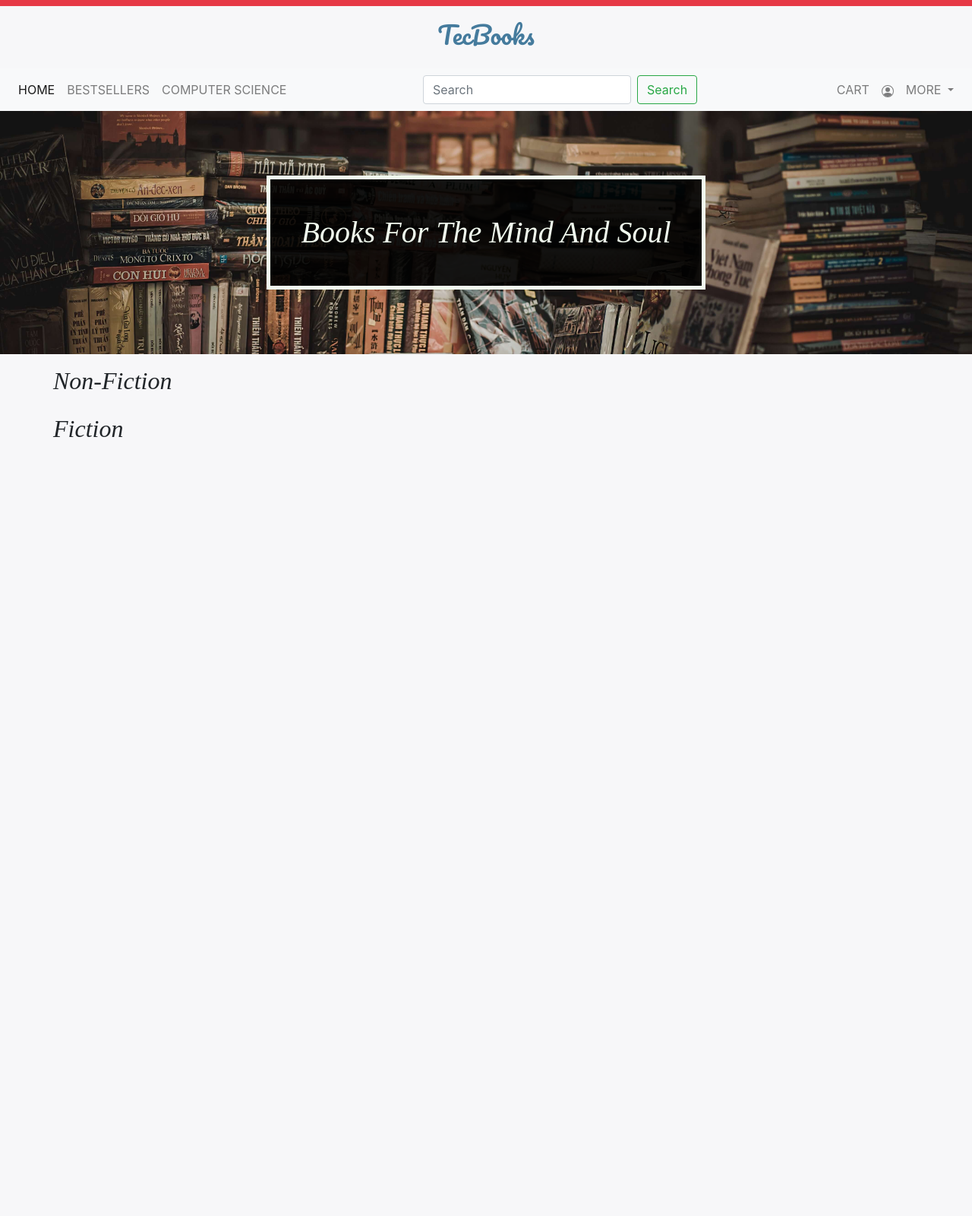
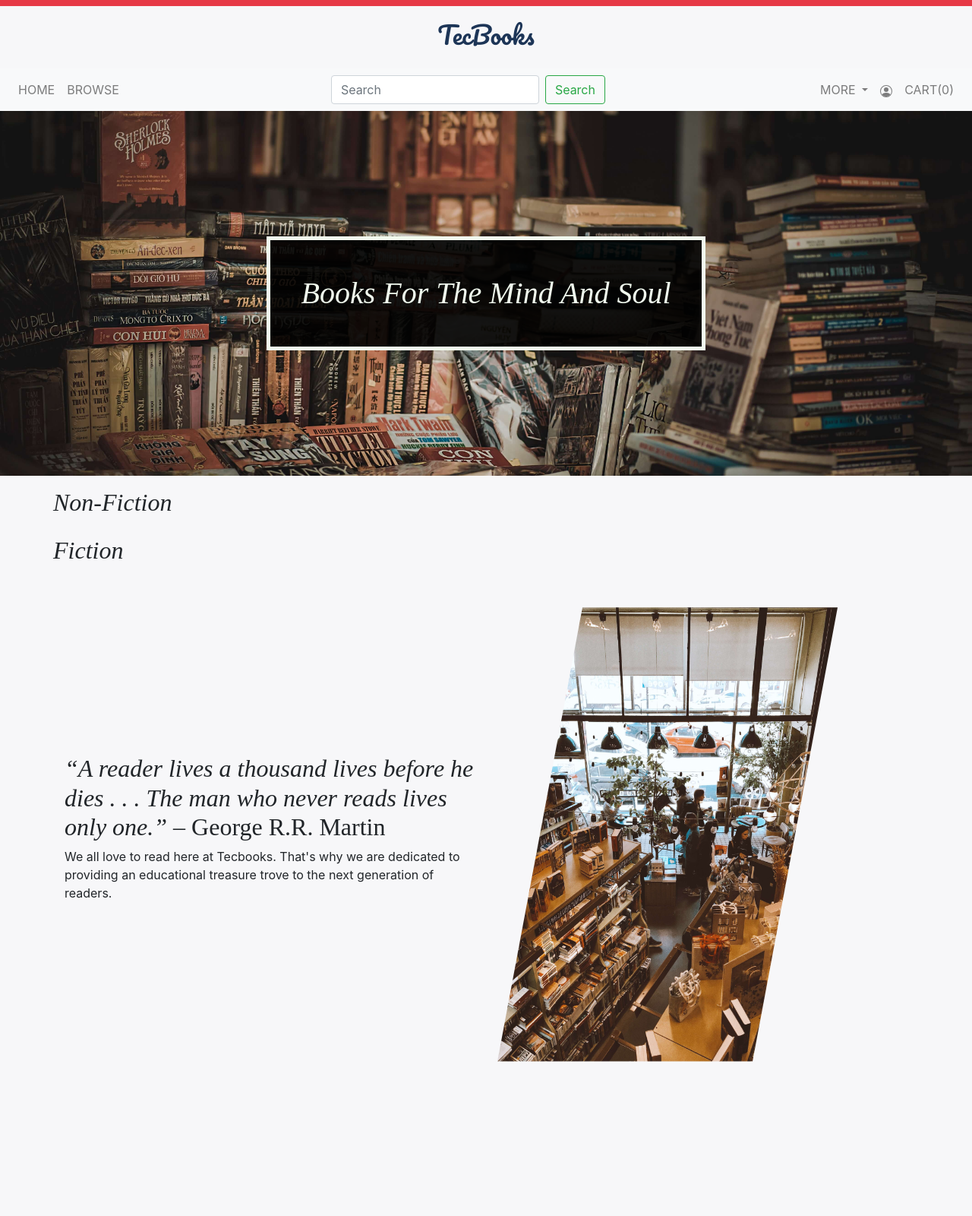
Before and after one commit to atreids/tecbooks, a PHP site: page / in a window 1280 px wide. Shown: the whole page at 76% size. After the commit the page ends 1397 px from the top, so only its background shows below. Run offline with PHP 8.4, Linux system fonts and the light colour scheme; the visitor is signed in with stand-in values (Sample User, id 1); data that the repository does not hold is empty; some libraries are stand-ins or nearby versions; some web fonts are replaced.

Commit message:
Added bottom bit to index.php, changed some colours, fixed navbar

```diff
--- a/browse.php
+++ b/browse.php
@@ -14,9 +14,6 @@ require("./php/connection.php");
 
 <body>
     <?php include("./inc/nav.php");?>
-    <div class="container-fluid parrallax img-2 center-flex med-height">
-        <div class="center-flex"><span id="lander"><em>Books For The Mind And Soul</em></span></div>
-    </div>
     <?php
     $sql = "SELECT * FROM Books";
     $data = mysqli_query($db, $sql);
@@ -27,8 +24,9 @@ require("./php/connection.php");
 
     $data2 = mysqli_query($db, $sql);
     ?>
+    <div class="container-fluid divider"></div>
 
-    <div class="container">
+    <div class="container margin-top">
         <div class="row center-flex">
             <h2><em>All Books</em></h2>
         </div>
--- a/inc/cards.php
+++ b/inc/cards.php
@@ -24,7 +24,7 @@ $data2 = mysqli_query($db, $sql);
                     echo '
                     <div class="col-sm">
                     <div class="card" style="width: 18rem;">
-                        <img src="'.$array['cover'].'" class="card-img-top" alt="Book Cover">
+                        <img src="'.$array['cover'].'" class="card-img-top img-card" alt="Book Cover">
                         <div class="card-body">
                             <h5 class="card-title">'.$array['title'].'</h5>
                             <h6 class="card-subtitle mb-2 text-muted">'.$array['author'].'</h6>
@@ -52,7 +52,7 @@ $data2 = mysqli_query($db, $sql);
                     echo '
                     <div class="col-sm">
                     <div class="card" style="width: 18rem;">
-                        <img src="'.$array2['cover'].'" class="card-img-top" alt="Book Cover">
+                        <img src="'.$array2['cover'].'" class="card-img-top img-card" alt="Book Cover">
                         <div class="card-body">
                             <h5 class="card-title">'.$array2['title'].'</h5>
                             <h6 class="card-subtitle mb-2 text-muted">'.$array2['author'].'</h6>
--- a/inc/nav.php
+++ b/inc/nav.php
@@ -2,7 +2,7 @@
 
 </div>
 <div class="container-fluid center-flex">
-    <a class="nav-link" href="./index.php">
+    <a class="nav-link-l" href="./index.php">
         <h1 class="logo">TecBooks</h1>
     </a>
 </div>
@@ -13,24 +13,28 @@
     </button>
     <div class="collapse navbar-collapse" id="navbarSupportedContent">
         <ul class="navbar-nav mr-auto">
-            <li class="nav-item active">
-                <a class="nav-link" href="./index.php">HOME <span class="sr-only">(current)</span></a>
+            <li class="nav-item">
+                <a class="nav-link" href="./index.php">HOME</a>
             </li>
             <li class="nav-item">
-                <a class="nav-link" href="./browse.php?tags=Bestsellers">BESTSELLERS</a>
-            </li>
-            <li class="nav-item">
-                <a class="nav-link" href="./browse.php?tags=ComputerScience">COMPUTER SCIENCE</a>
+                <a class="nav-link" href="./browse.php">BROWSE</a>
             </li>
         </ul>
         <form class="form-inline mr-1">
             <input class="form-control mr-sm-2" type="search" placeholder="Search" aria-label="Search">
             <button class="btn btn-outline-success my-2 my-sm-0" type="submit">Search</button>
         </form>
-        <ul class="navbar-nav ml-auto">
+        <ul class="navbar-nav ml-auto flex-row-reverse">
             <?php
                         if(isset($_SESSION['login'])){
-                            echo '<li class="nav-item"><a class="nav-link" href="./cart.php">CART</a></li>';
+                            $cart_number = 0;
+                            if(isset($_SESSION['cart']) and !empty($_SESSION['cart'])){
+                                for($x=1;$x <= count($_SESSION['cart']); $x = $x + 2) {
+
+                                $cart_number = $cart_number + $_SESSION['cart'][$x];
+                                }
+                            }
+                            echo '<li class="nav-item"><a class="nav-link" href="./cart.php">CART('.$cart_number.')</a></li>';
                             echo '<li class="nav-item"><a class="nav-link" href="./account.php"><svg class="bi bi-people-circle" width="1em" height="1em" viewBox="0 0 16 16" fill="currentColor" xmlns="http://www.w3.org/2000/svg">
                             <path d="M13.468 12.37C12.758 11.226 11.195 10 8 10s-4.757 1.225-5.468 2.37A6.987 6.987 0 008 15a6.987 6.987 0 005.468-2.63z"/>
                             <path fill-rule="evenodd" d="M8 9a3 3 0 100-6 3 3 0 000 6z" clip-rule="evenodd"/>
--- a/index.php
+++ b/index.php
@@ -12,14 +12,28 @@ require("./php/connection.php");
     <title>Tecbooks</title>
 </head>
 
-<body>
+<body class="d-flex flex-column">
     <?php include("./inc/nav.php");?>
-    <div class="container-fluid parrallax img-2 center-flex med-height">
+    <div class="container-fluid parrallax img-2 center-flex lg-height">
         <div class="center-flex"><span id="lander"><em>Books For The Mind And Soul</em></span></div>
     </div>
     <?php include("./inc/cards.php");?>
 
-    <?php include("./inc/generic_footer.php");?>
+    <div class="container margin-top-lg margin-bottom">
+        <div class="row">
+            <div class="col-sm center-flex flex-column">
+                <h2><em>“A reader lives a thousand lives before he dies . . . The man who never reads lives only
+                        one.”</em> –
+                    George R.R. Martin</h2>
+                <p>We all love to read here at Tecbooks. That's why we are dedicated to providing an educational
+                    treasure trove to the next generation of readers.</p>
+            </div>
+            <div class="col-sm">
+                <img src="./img/bookstore2.jpg" class="parrallelogram sm-img">
+            </div>
+        </div>
+
+        <?php include("./inc/generic_footer.php");?>
 </body>
 
 </html>
--- a/scss/generic_style.scss
+++ b/scss/generic_style.scss
@@ -1,5 +1,7 @@
+$blue: #e63946;
+
+
 @import "../node_modules/bootstrap/scss/bootstrap";
-
 $queenblue: #457b9d;
 $spacecadet: #1d3557;
 $lightblue: #a8dadc;
@@ -12,7 +14,7 @@ $bg: #F7F7F9;
 
 body {
     background-color: $bg;
-    min-height: 200vh;
+    height: 100%;
 }
 
 h2 {
@@ -20,8 +22,22 @@ h2 {
     font-weight: 500;
 }
 
+.divider {
+    min-height: 0.5vh;
+    background-color: $spacecadet;
+    margin-top: 2vh;
+}
+
 .margin-top {
     margin-top: 2vh;
+}
+
+.margin-top-lg {
+    margin-top: 6vh;
+}
+
+.margin-bottom {
+    margin-bottom: 3vh;
 }
 
 .table .thead-dark {
@@ -33,10 +49,24 @@ h2 {
     background-color: $textgray;
 }
 
+.img-card {
+    max-height: 380px;
+}
+
 /*Navbar stuff*/
 .top-line {
     min-height: 1vh;
     background-color: $red;
+}
+
+.nav-link-l {
+    display: block;
+    padding: 0.5rem 1rem;
+}
+
+.nav-link-l:hover,
+.nav-link-l:focus {
+    text-decoration: none;
 }
 
 .logo {
@@ -47,11 +77,21 @@ h2 {
     font-size: 32px;
     transition: 100ms;
     cursor: pointer;
-    color: $queenblue;
+    color: $spacecadet;
 }
 
 .logo:hover {
     color: $text2;
+}
+
+.nav-link {
+    transition: 115ms;
+}
+
+.nav-link:hover {
+    background-color: $red;
+    color: $textgray;
+    border-radius: 3px;
 }
 
 /*End Navbar stuff*/
@@ -70,6 +110,14 @@ h2 {
 /*Height pickers*/
 .med-height {
     min-height: 40vh;
+}
+
+.lg-height {
+    min-height: 60vh;
+}
+
+.vh-25 {
+    max-height: 25vh;
 }
 
 /*parrallax css*/
@@ -103,6 +151,29 @@ h2 {
 }
 
 /*end of parrallax*/
+
+/*image styling*/
+.vsm-img {
+    max-width: 20vw;
+}
+
+.sm-img {
+    max-width: 35vw;
+}
+
+.med-img {
+    max-width: 45vw;
+}
+
+.circle {
+    clip-path: circle(50% at 50% 50%);
+}
+
+.parrallelogram {
+    clip-path: polygon(25% 0%, 100% 0%, 75% 100%, 0% 100%);
+}
+
+/*end image styling*/
 
 /*Signin/register forms*/
 .form-signin {
```
Also changed, not shown: cart.php (+11 -13 lines), checkout.php (+6 -5 lines), login.php (+5 -9 lines), register.php (+4 -9 lines), scss/generic_style.css, 1 other file. Lines whose indentation alone changed are shown as unchanged.
